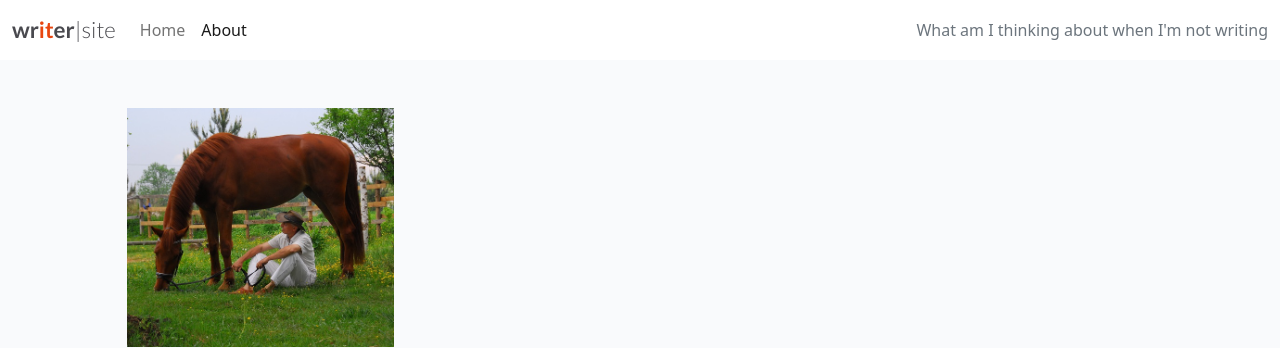
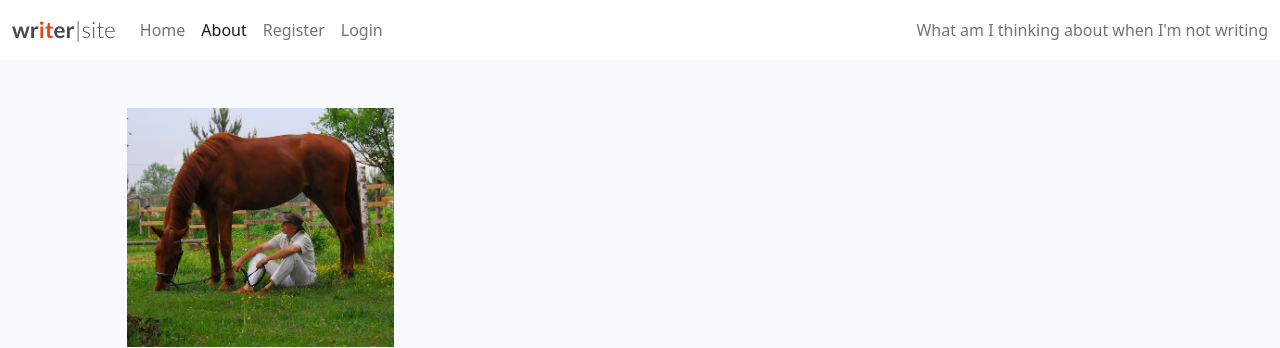
Before and after one commit to ireneuszcierpisz/author-site, a Django app: page /about/ in a window 1280 px wide. Shown: the top 348 px of the page. Run offline with Django 4.2, Linux system fonts and the light colour scheme; data that the repository does not hold is empty; parts of the project's set-up code (start-up, migrations or seed data) failed here and were passed over.

Commit message:
Add links to register, sign in and sign up.

```diff
--- a/templates/base.html
+++ b/templates/base.html
@@ -1,6 +1,9 @@
 {% load static %}
 {% url 'home' as home_url %}
 {% url 'about' as about_url %}
+{% url 'account_login' as login_url %}
+{% url 'account_signup' as signup_url %}
+{% url 'account_logout' as logout_url %}
 
 <!DOCTYPE html>
 <html class="h-100" lang="en">
@@ -74,6 +77,21 @@
                 <a class="nav-link {% if request.path == about_url %}active{%endif%}" aria-current="page"
                     href="{% url 'about' %}">About</a>
             </li>
+            {% if user.is_authenticated %}
+            <li class="nav-item">
+                <a class="nav-link {% if request.path == logout_url %}active{% endif %}" aria-current="page"
+                    href="{% url 'account_logout' %}">Logout</a>
+            </li>
+            {% else %}
+            <li class="nav-item">
+                <a class="nav-link {% if request.path == signup_url %}active{% endif %}" aria-current="page"
+                    href="{% url 'account_signup' %}">Register</a>
+            </li>
+            <li class="nav-item">
+                <a class="nav-link {% if request.path == login_url %}active{% endif %}" aria-current="page"
+                    href="{% url 'account_login' %}">Login</a>
+            </li>
+            {% endif %}
           </ul>
           <span class="navbar-text text-muted">
             What am I thinking about when I'm not writing
```
